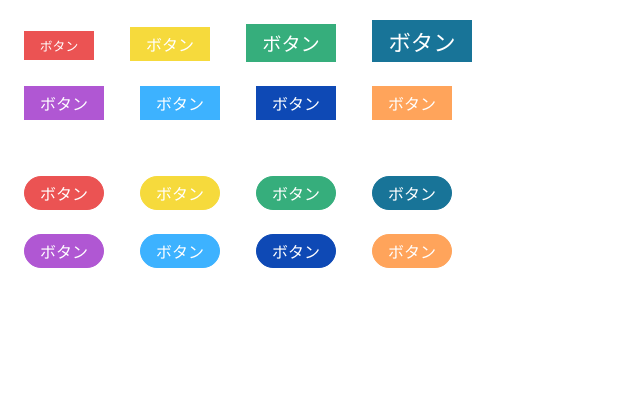
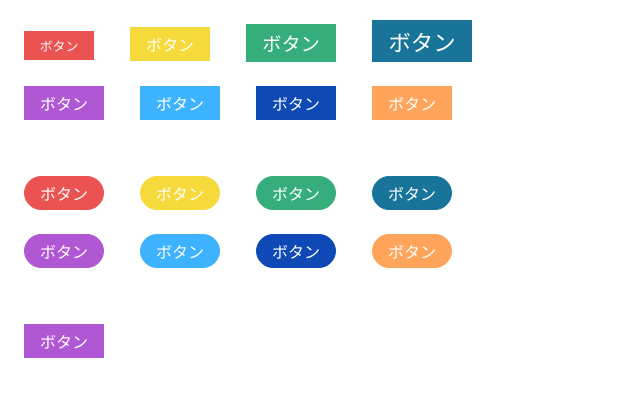
Before and after one commit to mizukazu/UI-button, a website: page index.html in a window 1280 px wide. Shown: the whole page, without its empty margins (0-640 px from the left). Drawn offline with Linux system fonts and the light colour scheme.

Commit message:
add: テスト画面の作成

```diff
--- a/index.html
+++ b/index.html
@@ -38,13 +38,29 @@
     <button class="button button-blue button-rounded" type="button">ボタン</button>
     <button class="button button-orange button-rounded" type="button">ボタン</button>
   </div>
-  <script>
+  <script type="module" src="dist/js/components/button/index.js"></script>
+  <script type="module">
+    import { createButton, ButtonColors } from './dist/js/components/button/index.js';
     const button = document.querySelectorAll('.button');
     console.log(button);
 
     button[0].addEventListener('click', () => {
       console.log('クリックされました。');
     });
+
+    const params = {
+      color: ButtonColors.purple,
+      rounded: false
+    }
+    const buttonJS = createButton('ボタン', params);
+    console.log(buttonJS);
+
+    const body = document.querySelector('body');
+    const div = document.createElement('div');
+    div.classList.add('btn-group');
+    div.appendChild(buttonJS);
+    body.appendChild(div)
+    console.log(body);
   </script>
 </body>
 </html>
```
